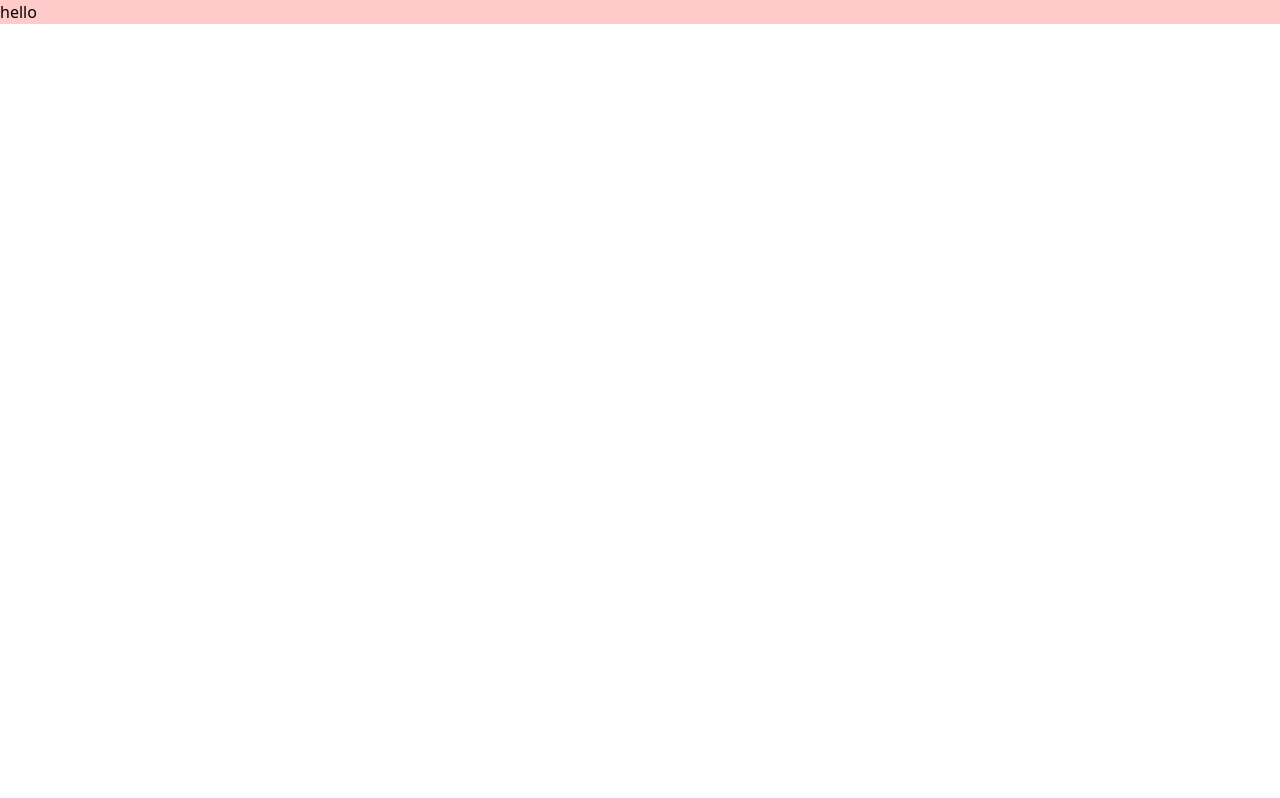
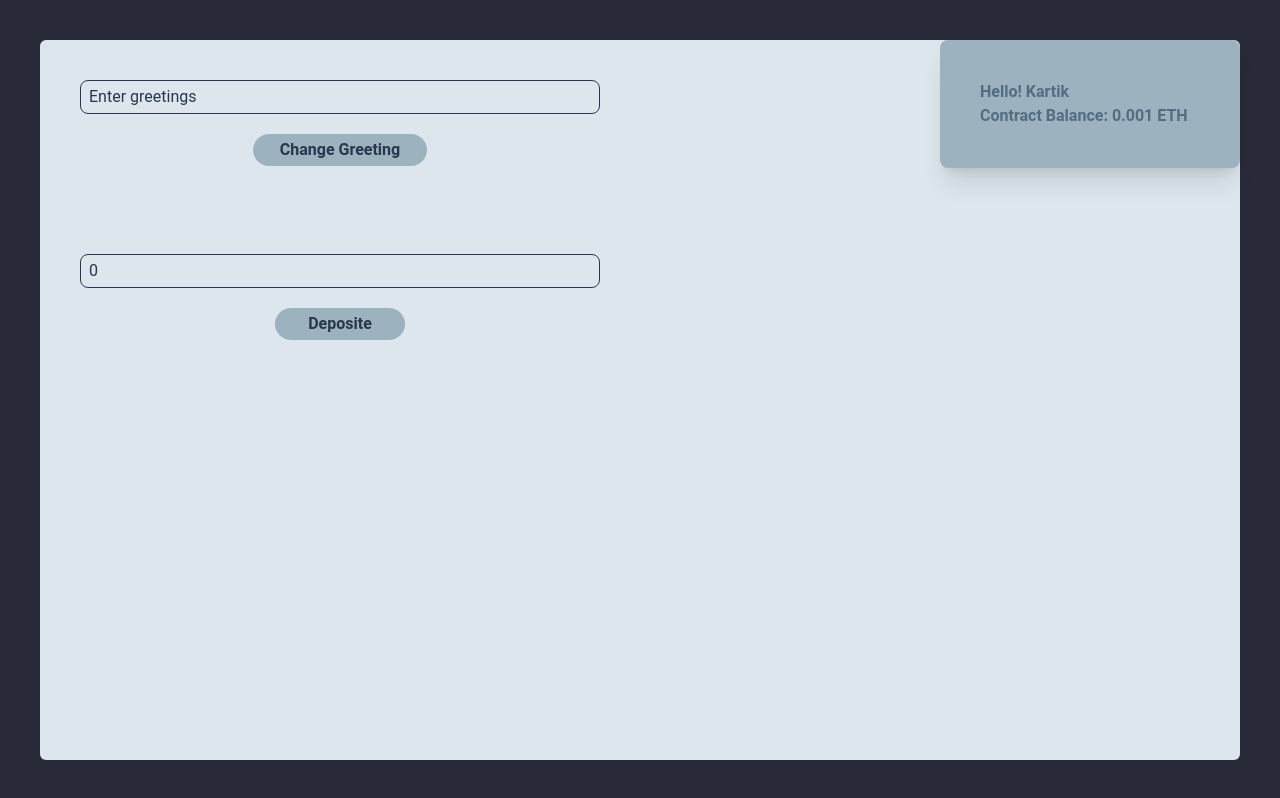
Before and after one commit to mrkartikmishra/blockchain-greetings-and-contract-balance, a React (Vite) app: page / in a window 1280 px wide. Built offline with nearby package versions, Linux system fonts and the light colour scheme.

Commit message:
UI design completed

```diff
--- a/src/App.jsx
+++ b/src/App.jsx
@@ -1,5 +1,38 @@
 function App() {
-  return <p className="bg-red-200">hello</p>;
+  return (
+    <div className="bg-black h-screen flex justify-between p-10 font-roboto">
+      <div className="bg-gray w-1/2 rounded-l-md">
+        <form className="flex flex-col gap-3 flex-start p-10">
+          <input
+            type="text"
+            className="bg-transparent outline-none text-primary placeholder-primary border border-primary p-1 px-2 rounded-lg"
+            placeholder="Enter greetings"
+          />
+          <button className="bg-tertiary w-1/3 p-1 rounded-full text-primary font-semibold text-center my-2 mx-auto">
+            Change Greeting
+          </button>
+        </form>
+        <form className="flex flex-col gap-3 flex-start p-10">
+          <input
+            type="number"
+            className="bg-transparent outline-none text-primary placeholder-primary border border-primary p-1 px-2 rounded-lg"
+            placeholder="0"
+          />
+          <button className="bg-tertiary w-1/4 p-1 rounded-full text-primary font-semibold text-center my-2 mx-auto">
+            Deposite
+          </button>
+        </form>
+      </div>
+      <div className="bg-gray w-1/2 rounded-r-md right-0">
+        <div className="flex justify-end">
+          <div className="w-1/2 bg-tertiary shadow-xl p-10 rounded-lg font-semibold text-secondary">
+            <h3>Hello! Kartik</h3>
+            <p>Contract Balance: 0.001 ETH</p>
+          </div>
+        </div>
+      </div>
+    </div>
+  );
 }
 
 export default App;
--- a/tailwind.config.js
+++ b/tailwind.config.js
@@ -2,7 +2,19 @@
 export default {
   content: ["./index.html", "./src/**/*.{js,ts,jsx,tsx}"],
   theme: {
-    extend: {},
+    extend: {
+      colors: {
+        primary: "#27374D",
+        secondary: "#526D82",
+        tertiary: "#9DB2BF",
+        gray: "#DDE6ED",
+        white: "#fff",
+        black: "#282A3A",
+      },
+    },
+    fontFamily: {
+      roboto: ["Roboto", "sans-serif"],
+    },
   },
   plugins: [],
 };
```
